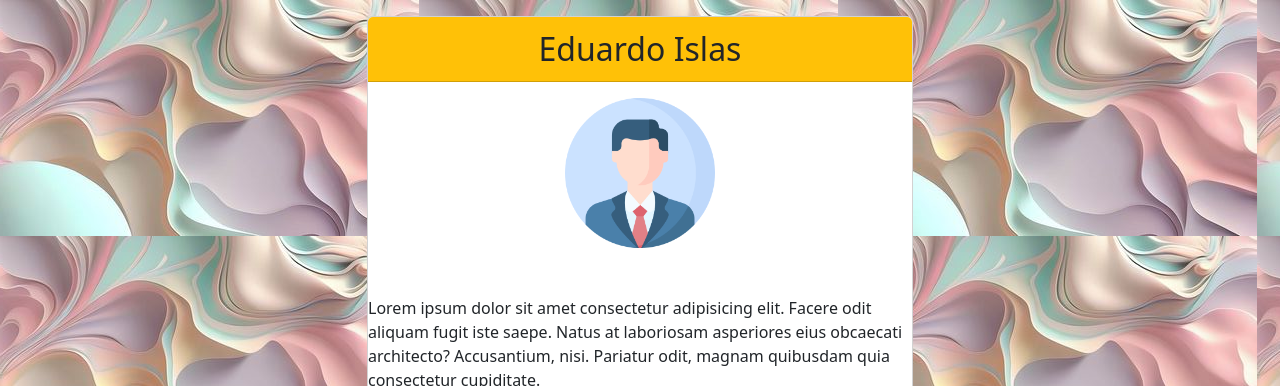
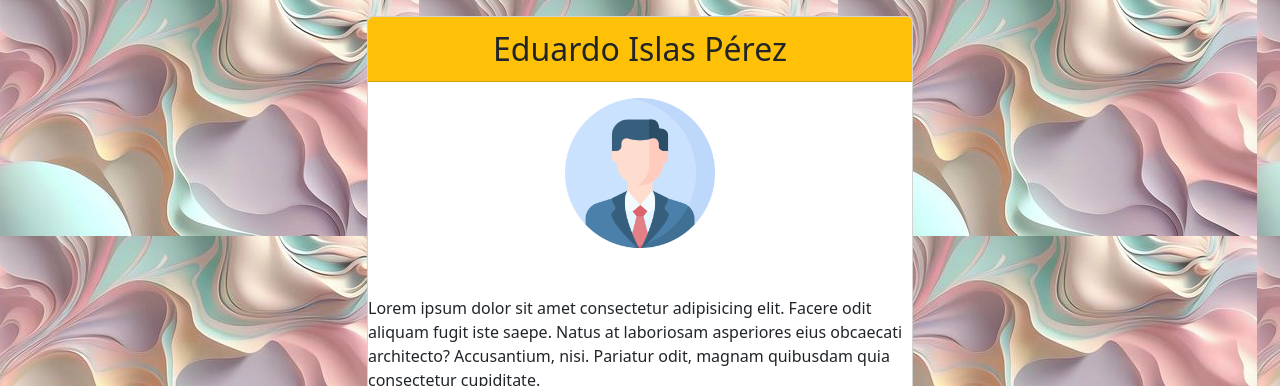
Before and after one commit to Lalo-2003/Presentacion, a plain HTML site: page practicadaniel/index.html in a window 1280 px wide. Shown: the top 386 px of the page. Drawn offline with nearby package versions, Linux system fonts and the light colour scheme.

Commit message:
Update index.html

```diff
--- a/practicadaniel/index.html
+++ b/practicadaniel/index.html
@@ -17,7 +17,7 @@
         <div class="row mt-3">
             <div class="col-md-6 offset-md-3">
                 <div class="card">
-                    <div class="card-header fs-2 text-center bg-warning">Eduardo Islas</div>
+                    <div class="card-header fs-2 text-center bg-warning">Eduardo Islas Pérez</div>
                 <div class="card-body text-center">
                     <img src="img/3135715.png" height="150"/>
                 </div>
```
